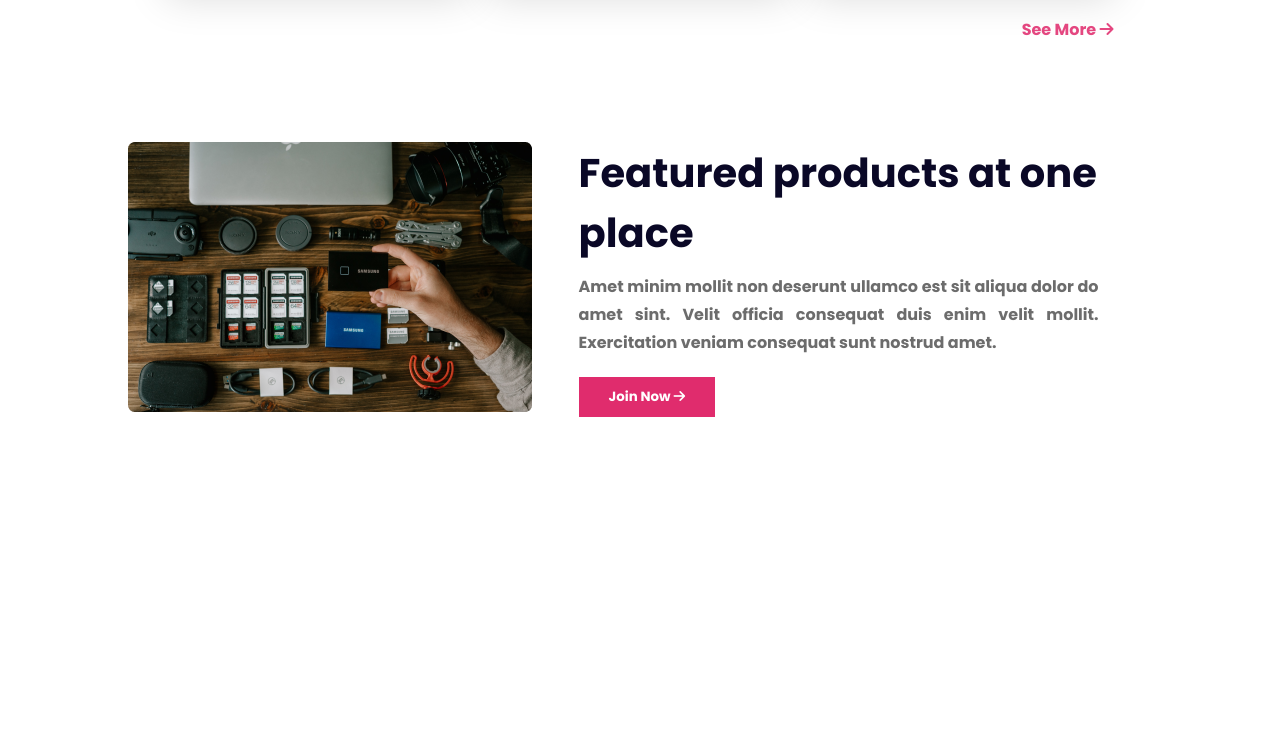
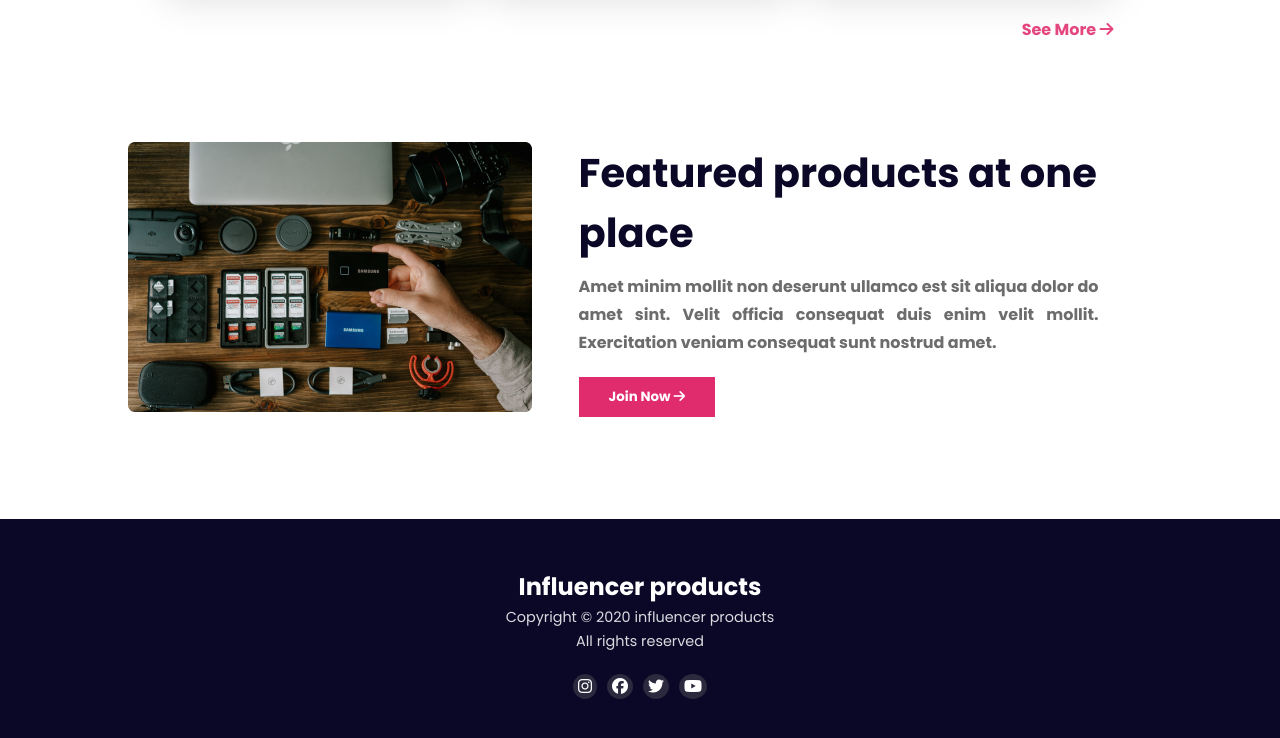
Before and after one commit to md-jihad-khan/Influencer--Gear-ph, a plain HTML site: page index.html in a window 1280 px wide. Shown: the part 2228-2966 px from the top of the page. Before the commit the page ends 2747 px from the top, so only its background shows below. Drawn offline with Linux system fonts and the light colour scheme.

Commit message:
footer section added and completed the website

```diff
--- a/index.html
+++ b/index.html
@@ -162,7 +162,7 @@
             </p>
           </div>
           <div class="card">
-            <img src="images/camera.png" alt="" />
+            <img src="images/single-light.png" alt="" />
             <h4 class="card-title">Green Screen</h4>
             <h5 class="card-price">$25.48</h5>
             <div class="star">
@@ -214,7 +214,17 @@
       </section>
     </main>
     <!-- footer -->
-    <footer></footer>
+    <footer>
+      <h4 class="footer-title">Influencer products</h4>
+      <p class="copyright">Copyright © 2020 influencer products</p>
+      <p class="all-right-reserved">All rights reserved</p>
+      <ul>
+        <li><i class="fa-brands fa-instagram"></i></li>
+        <li><i class="fa-brands fa-facebook"></i></li>
+        <li><i class="fa-brands fa-twitter"></i></li>
+        <li><i class="fa-brands fa-youtube"></i></li>
+      </ul>
+    </footer>
   </body>
   <script
     src="https://kit.fontawesome.com/c00fb4165f.js"
--- a/style.css
+++ b/style.css
@@ -223,6 +223,42 @@ nav ul li i {
   border: none;
   font-weight: 700;
 }
+
+/* footer section style */
+footer {
+  background: #0a0826;
+  color: white;
+  text-align: center;
+  padding: 50px 0px;
+}
+footer .footer-title {
+  font-size: 1.5rem;
+  font-weight: 700;
+}
+
+footer .copyright {
+  font-size: 0.9rem;
+  color: #d9dbe1;
+  margin: 3px 0px;
+}
+footer .all-right-reserved {
+  font-size: 0.9rem;
+  color: #d9dbe1;
+  margin-bottom: 17px;
+}
+
+footer ul {
+  display: flex;
+  justify-content: center;
+}
+
+footer ul li {
+  list-style: none;
+  margin: 5px;
+  background-color: #2a293d;
+  padding: 0px 5px;
+  border-radius: 100%;
+}
 /* responsive style */
 @media screen and (max-width: 576px) {
   nav .menu-icon {
```
